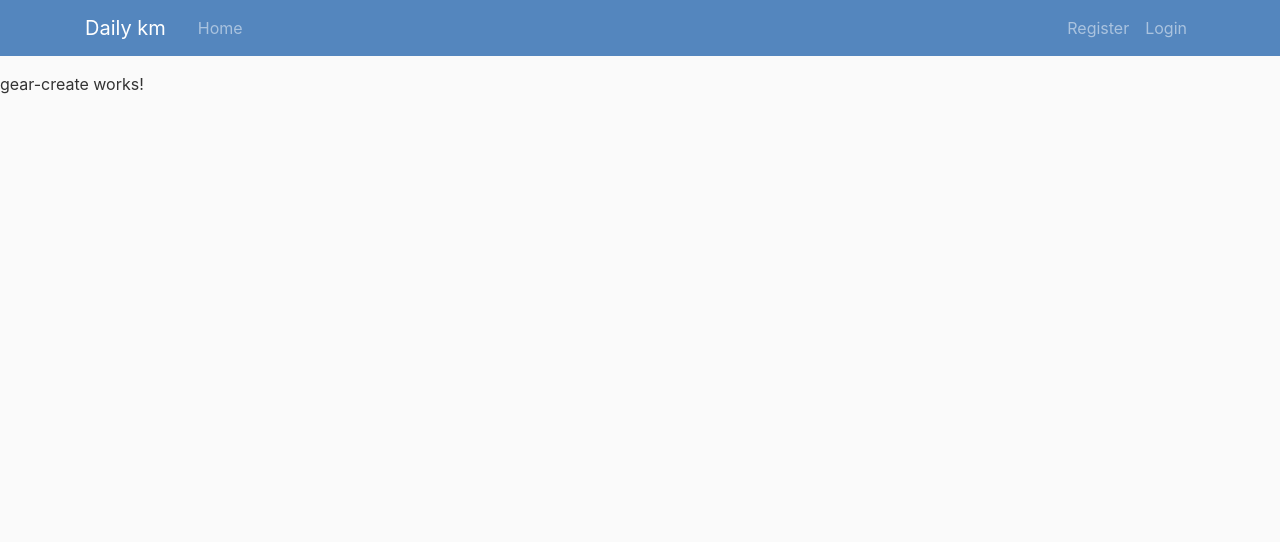
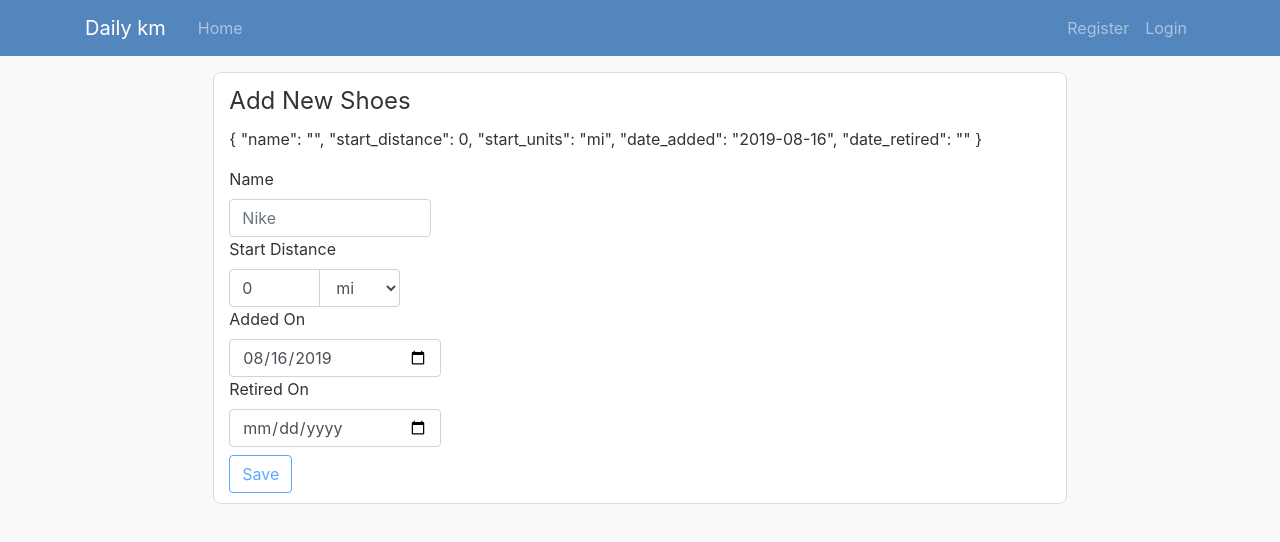
Before and after one commit to Hall-Erik/Daily-Kilometer, an Angular app in the folder ng-frontend/: page /gear/new in a window 1280 px wide. Shown: the top 542 px of the page. Built offline with nearby package versions, Linux system fonts and the light colour scheme; no server answers.

Commit message:
consume CRUD endpoints for gear

```diff
--- a/ng-frontend/src/app/gear/gear-create/gear-create.component.html
+++ b/ng-frontend/src/app/gear/gear-create/gear-create.component.html
@@ -1 +1,4 @@
-<p>gear-create works!</p>
+<div class="col-sm-8 offset-sm-2 content-section">
+  <legend>Add New Shoes</legend>
+  <app-gear-form (gearSubmit)="submit($event)"></app-gear-form>
+</div>
--- a/ng-frontend/src/app/gear/gear-create/gear-create.component.ts
+++ b/ng-frontend/src/app/gear/gear-create/gear-create.component.ts
@@ -1,15 +1,23 @@
-import { Component, OnInit } from '@angular/core';
+import { Component } from '@angular/core';
+import { Router } from '@angular/router';
+
+import { GearService } from '../../services/gear.service';
+
+import { Gear } from '../../models/gear';
 
 @Component({
   selector: 'app-gear-create',
   templateUrl: './gear-create.component.html',
   styleUrls: ['./gear-create.component.css']
 })
-export class GearCreateComponent implements OnInit {
+export class GearCreateComponent {
 
-  constructor() { }
+  constructor(private gearService: GearService,
+              private router: Router) { }
 
-  ngOnInit() {
+  submit(gear: Gear) {
+    this.gearService.create_gear(gear).subscribe(() => {
+      this.router.navigate(['gear']);
+    });
   }
-
 }
--- a/ng-frontend/src/app/gear/gear-edit/gear-edit.component.html
+++ b/ng-frontend/src/app/gear/gear-edit/gear-edit.component.html
@@ -1 +1,4 @@
-<p>gear-edit works!</p>
+<div class="col-sm-8 offset-sm-2 content-section">
+  <legend>Edit Shoe</legend>
+  <app-gear-form [gear]="gear" (gearSubmit)="submit($event)"></app-gear-form>
+</div>
--- a/ng-frontend/src/app/gear/gear-edit/gear-edit.component.ts
+++ b/ng-frontend/src/app/gear/gear-edit/gear-edit.component.ts
@@ -1,4 +1,9 @@
 import { Component, OnInit } from '@angular/core';
+import { ActivatedRoute, Router } from '@angular/router';
+
+import { GearService } from '../../services/gear.service';
+
+import { Gear } from '../../models/gear';
 
 @Component({
   selector: 'app-gear-edit',
@@ -6,10 +11,21 @@ import { Component, OnInit } from '@angular/core';
   styleUrls: ['./gear-edit.component.css']
 })
 export class GearEditComponent implements OnInit {
+  gear: Gear;
 
-  constructor() { }
+  constructor(private route: ActivatedRoute,
+              private router: Router,
+              private gearService: GearService) { }
 
   ngOnInit() {
+    let id = this.route.snapshot.paramMap.get('id');
+    this.gearService.get(+id).subscribe(gear => this.gear = gear);
   }
 
+  submit(gear: Gear) {
+    gear.pk = this.gear.pk;
+    this.gearService.update_gear(gear).subscribe(() => {
+      this.router.navigate(['gear']);
+    });
+  }
 }
--- a/ng-frontend/src/app/gear/gear-form/gear-form.component.css
+++ b/ng-frontend/src/app/gear/gear-form/gear-form.component.css
@@ -0,0 +1,23 @@
+.name-input {
+    max-width: 20ch;
+}
+
+.dist-input {
+    max-width: 9ch;
+}
+
+.unit-input {
+    max-width: 8ch;
+}
+
+.date-input {
+    max-width: 21ch;
+}
+
+input[type=number]::-webkit-inner-spin-button,
+input[type=number]::-webkit-outer-spin-button,
+input[type=date]::-webkit-inner-spin-button,
+input[type=date]::-webkit-outer-spin-button {
+    -webkit-appearance: none;
+    margin: 0;
+}
--- a/ng-frontend/src/app/gear/gear-form/gear-form.component.html
+++ b/ng-frontend/src/app/gear/gear-form/gear-form.component.html
@@ -1 +1,76 @@
-<p>gear-form works!</p>
+<p>{{gearForm.value | json}}</p>
+<form [formGroup]="gearForm" (ngSubmit)="onSubmit()">
+  <div class="form-row">
+    <div class="col">
+      <label for="name">Name</label>
+      <div class="input-group">
+        <input type="text" class="form-control name-input"
+        formControlName="name"
+        placeholder="Nike"
+        [ngClass]="{'is-invalid': name.invalid && name.touched}">
+      </div>
+      <div class="form-errors" *ngIf="name.invalid && name.touched">
+        <small>
+          <div *ngIf="name.errors.required">This field is required</div>
+        </small>
+      </div>
+    </div>
+  </div>
+
+  <div class="form-row">
+      <div class="col-lg col-sm-6 col-xs-12">
+        <label for="start_distance">Start Distance</label>
+        <div class="input-group">
+          <input type="number" class="form-control dist-input"
+          formControlName="start_distance"
+          placeholder="0.0"
+          [ngClass]="{'is-invalid': start_distance.invalid && start_distance.touched}">
+          <select class="form-control unit-input"
+          formControlName="start_units"
+          [ngClass]="{'is-invalid': start_units.invalid && start_units.touched}">
+            <option value="mi">mi</option>
+            <option value="km">km</option>
+          </select>
+        </div>
+        <div class="form-errors" *ngIf="start_distance.invalid && start_distance.touched">
+          <small>
+            <div *ngIf="start_distance.errors.required">This field is required</div>
+            <div *ngIf="start_distance.errors.min">This field must be at least zero</div>
+          </small>
+        </div>
+      </div>
+  </div>
+
+  <div class="form-row">
+    <div class="col">
+      <label for="date_added">Added On</label>
+      <div class="input-group">
+        <input type="date" class="form-control date-input"
+        formControlName="date_added"
+        [ngClass]="{'is-invalid': date_added.invalid && date_added.touched}">
+      </div>
+      <div class="form-errors" *ngIf="date_added.invalid && date_added.touched">
+        <small>
+          <div *ngIf="date_added.errors.required">This field is required</div>
+        </small>
+      </div>
+    </div>
+  </div>
+
+  <div class="form-row">
+      <div class="col">
+        <label for="date_retired">Retired On</label>
+        <div class="input-group">
+          <input type="date" class="form-control date-input"
+          formControlName="date_retired"
+          [ngClass]="{'is-invalid': date_retired.invalid && date_retired.touched}">
+        </div>
+      </div>
+    </div>
+
+  <div class="form-row">
+    <div class="col mt-2">
+      <button [disabled]="!gearForm.valid" class="btn btn-outline-primary" type="submit">Save</button>
+    </div>
+  </div>
+</form>
--- a/ng-frontend/src/app/gear/gear-form/gear-form.component.ts
+++ b/ng-frontend/src/app/gear/gear-form/gear-form.component.ts
@@ -1,4 +1,10 @@
-import { Component, OnInit } from '@angular/core';
+import { Component, OnInit, Input, Output, EventEmitter } from '@angular/core';
+import { FormBuilder, Validators } from '@angular/forms';
+
+import { Gear } from '../../models/gear';
+import { User } from '../../models/user';
+
+import { UserService } from '../../services/user.service';
 
 @Component({
   selector: 'app-gear-form',
@@ -6,10 +12,71 @@ import { Component, OnInit } from '@angular/core';
   styleUrls: ['./gear-form.component.css']
 })
 export class GearFormComponent implements OnInit {
+  user: User = this.userService.user.getValue();
 
-  constructor() { }
+  @Output() gearSubmit = new EventEmitter<Gear>();
+
+  @Input() set gear(initial: Gear) {
+    if (initial) {
+      this.gearForm.patchValue(initial);
+      this.date_added.patchValue(this.get_date_string(initial.date_added));
+      if (initial.date_retired) {
+        this.date_retired.patchValue(this.get_date_string(initial.date_retired));
+      }
+    }
+  }
+
+  gearForm = this.fb.group({
+    name: ['', Validators.required],
+    start_distance: [0, [Validators.required, Validators.min(0)]],
+    start_units: ['mi', Validators.required],
+    date_added: ['', Validators.required],
+    date_retired: ''
+  });
+
+  get name() { return this.gearForm.get('name'); }
+  get start_distance() { return this.gearForm.get('start_distance'); }
+  get start_units() { return this.gearForm.get('start_units'); }
+  get date_added() { return this.gearForm.get('date_added'); }
+  get date_retired() { return this.gearForm.get('date_retired'); }
+
+  constructor(private fb: FormBuilder,
+              private userService: UserService) { }
 
   ngOnInit() {
+    this.userService.user.subscribe(user => this.user = user);
+    if (this.date_added.value === '') {
+      this.date_added.patchValue(this.get_date_string());
+    }
   }
 
+  get_date_string(initial?: string): string {
+    let d: Date;
+    if(initial) {
+      d = new Date(initial);
+    } else {
+      d = new Date();
+    }
+    let date = '' + d.getDate();
+    let month = '' + (d.getMonth() + 1);
+    let year = d.getFullYear();
+
+    if (month.length < 2) month = '0' + month;
+    if (date.length < 2) date = '0' + date;
+
+    return [year, month, date].join('-');
+  }
+
+  onSubmit() {
+    let gear = new Gear(this.gearForm.value);
+    if(this.date_added.value !== '') {
+      gear.date_added = this.date_added.value + 'T00:00:00';
+    }
+    if(this.date_retired.value !== '') {
+      gear.date_retired = this.date_retired.value + 'T00:00:00';
+    } else {
+      gear.date_retired = null;
+    }
+    this.gearSubmit.emit(gear);
+  }
 }
--- a/ng-frontend/src/app/gear/gear-list/gear-list.component.html
+++ b/ng-frontend/src/app/gear/gear-list/gear-list.component.html
@@ -1,6 +1,6 @@
 <div *ngIf="gear" class="col-sm-8 offset-sm-2 content-section">
   <h2>Your Running Shoes</h2>
-  <button class="btn btn-outline-success">Add New Shoes</button>
+  <button class="btn btn-outline-success" routerLink="/gear/new">Add New Shoes</button>
 
   <table class="table table-striped mt-3">
     <thead>
@@ -12,15 +12,15 @@
       </tr>
     </thead>
     <tbody>
-      <tr *ngFor="let g of gear">
+      <tr *ngFor="let g of gear" [ngClass]="{'text-muted': g.date_retired}">
         <td>{{g.name}}</td>
-        <td>{{g.date_added}}</td>
+        <td>{{g.date_added | date}}</td>
         <td>{{g.total_miles}}</td>
         <td class="text-right">
-          <a class="btn btn-sm btn-outline-info" href="#">
+          <a class="btn btn-sm btn-outline-info" routerLink="/gear/{{g.pk}}/edit">
             <fa-icon [icon]="faEdit"></fa-icon>
           </a>
-          <button class="btn btn-sm btn-outline-danger">
+          <button class="btn btn-sm btn-outline-danger" (click)="delete(g.pk)">
             <fa-icon [icon]="faTrash"></fa-icon>
           </button>
         </td>
--- a/ng-frontend/src/app/gear/gear-list/gear-list.component.ts
+++ b/ng-frontend/src/app/gear/gear-list/gear-list.component.ts
@@ -22,4 +22,11 @@ export class GearListComponent implements OnInit {
     this.gearService.get_gear().subscribe(gear => this.gear = gear);
   }
 
+  delete(id: number) {
+    if (confirm('Are you sure you want to delete this shoe?')) {
+      this.gearService.delete_gear(id).subscribe(() => {
+        this.gearService.get_gear().subscribe(gear => this.gear = gear);
+      });
+    }
+  }
 }
--- a/ng-frontend/src/app/models/gear.ts
+++ b/ng-frontend/src/app/models/gear.ts
@@ -3,6 +3,8 @@ import { User } from './user';
 export class Gear {
     pk: number;
     name: string;
+    start_distance: number;
+    start_units: string;
     start_miles: number;
     total_miles: number;
     date_added: string;
--- a/ng-frontend/src/app/runs/run-form/run-form.component.ts
+++ b/ng-frontend/src/app/runs/run-form/run-form.component.ts
@@ -43,15 +43,6 @@ export class RunFormComponent implements OnInit {
 
   get distance() { return this.runForm.get('distance'); }
   get units() { return this.runForm.get('units'); }
-  get duration() {
-    let hours = this.runForm.get('hours');
-    let minutes = this.runForm.get('minutes');
-    let seconds = this.runForm.get('seconds');
-    if(!hours && !minutes && !seconds) {
-      return null;
-    }
-    return null;
-  }
   get hours() { return this.runForm.get('hours'); }
   get minutes() { return this.runForm.get('minutes'); }
   get seconds() { return this.runForm.get('seconds'); }
--- a/ng-frontend/src/app/services/gear.service.ts
+++ b/ng-frontend/src/app/services/gear.service.ts
@@ -11,7 +11,35 @@ export class GearService {
 
   constructor(private http: HttpClient) { }
 
+  create_gear(gear: Gear): Observable<any> {
+    return this.http.post('/api/gear/', {
+      name: gear.name,
+      start_distance: gear.start_distance,
+      start_units: gear.start_units,
+      date_added: gear.date_added,
+      date_retired: gear.date_retired
+    });
+  }
+
   get_gear(): Observable<Gear[]> {
     return this.http.get<Gear[]>('/api/gear/');
   }
+
+  get(id: number): Observable<Gear> {
+    return this.http.get<Gear>(`/api/gear/${id}/`);
+  }
+
+  update_gear(gear: Gear): Observable<any> {
+    return this.http.patch(`/api/gear/${gear.pk}/`, {
+      name: gear.name,
+      start_distance: gear.start_distance,
+      start_units: gear.start_units,
+      date_added: gear.date_added,
+      date_retired: gear.date_retired
+    });
+  }
+
+  delete_gear(id: number): Observable<any> {
+    return this.http.delete(`/api/gear/${id}/`);
+  }
 }
```
